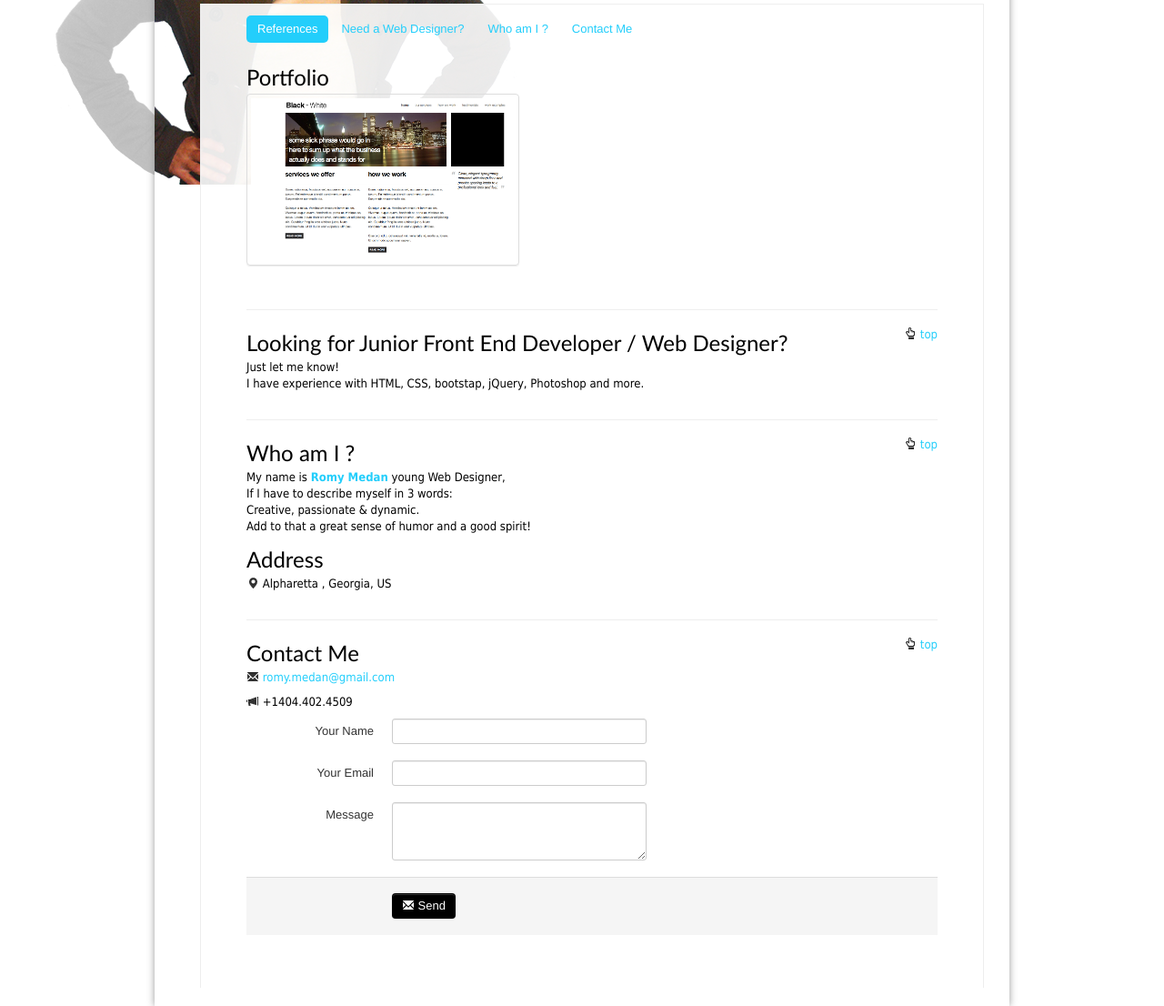
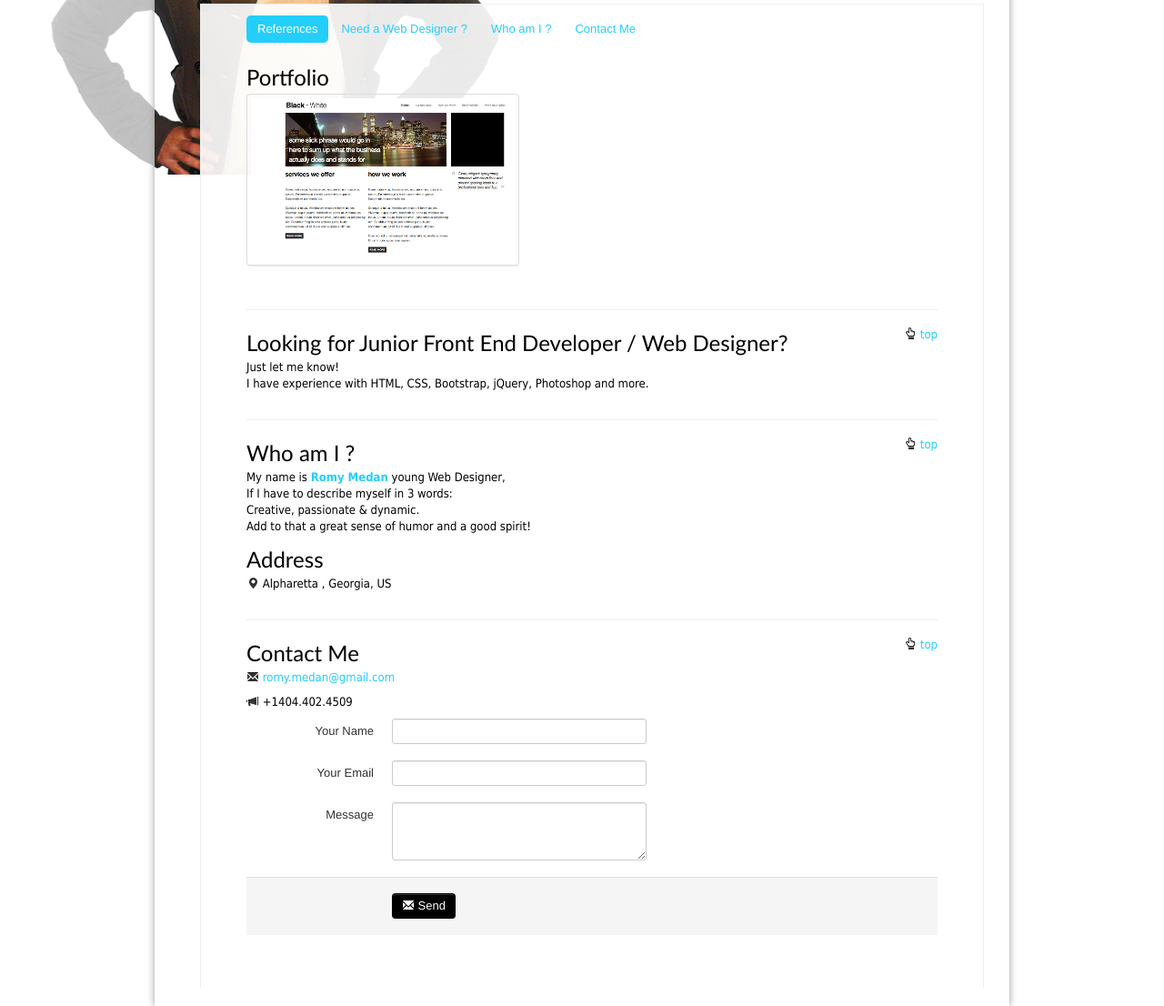
Before and after one commit to romymedan/simple-cv, a PHP site: page / in a window 1280 px wide. Shown: the part 301-1407 px from the top of the page at 91% size. Run offline with PHP 8.4, Linux system fonts and the light colour scheme; some libraries are stand-ins or nearby versions.

Commit message:
edit pic

```diff
--- a/css/custom.css
+++ b/css/custom.css
@@ -1,12 +1,12 @@
 body
 {
-  background:url(../img/romybg.png) 56% -36px no-repeat #fff;
+  background:url(../img/romybg.png) 50% -48px no-repeat #fff;
   color:#000
 }
 
 #container
 {
-  background:url("../img/romy.png") no-repeat scroll -102px -40px #fff;
+  background:url("../img/romy.png") no-repeat scroll -115px -51px #fff;
   box-shadow: 0 0 8px #999999;
 }
 
--- a/index.php
+++ b/index.php
@@ -34,7 +34,7 @@
 
 					<ul class="nav nav-pills">
 						<li class="active"><a  class="anchorLink"  href="#ref">References</a></li>
-						<li><a  class="anchorLink" href="#need">Need a Web Designer?</a></li>
+						<li><a  class="anchorLink" href="#need">Need a Web Designer ?</a></li>
 						<li><a  class="anchorLink" href="#who">Who am I ?</a></li>
 						<li><a  class="anchorLink"  href="#contact">Contact Me</a></li>
 					</ul>
@@ -95,7 +95,7 @@
 						<p class="top"><a class="anchorLink" href="#container"><i class="icon-hand-up"></i> top</a></p>
 						<h2>Looking for Junior Front End Developer / Web Designer?</h2>
 						<p>Just let me know! </br>
-						 I have experience with HTML, CSS, bootstap, jQuery, Photoshop and more.</p>
+						 I have experience with HTML, CSS, Bootstrap, jQuery, Photoshop and more.</p>
 					</div>
 					<hr/>
 					<div class="tab-pane" id="who">
```
